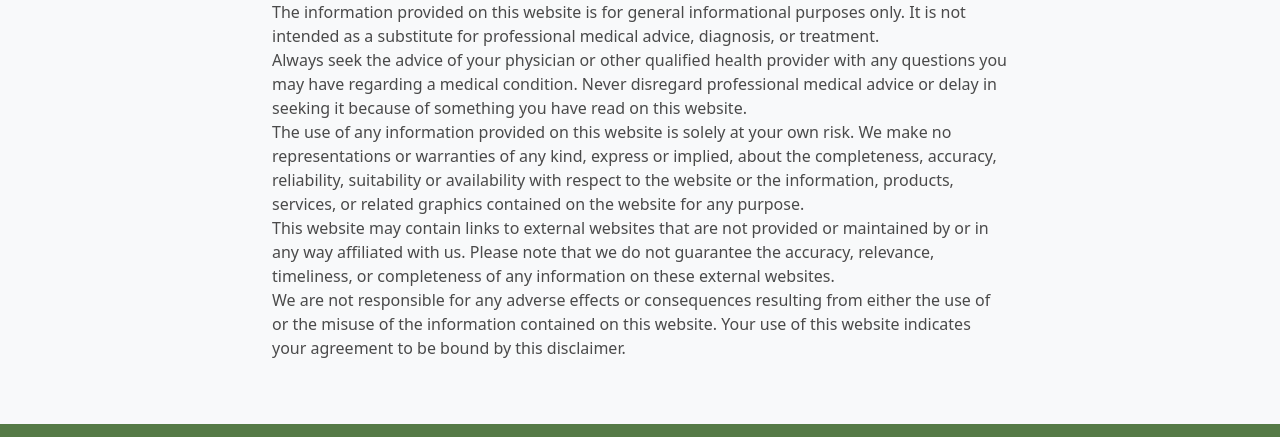
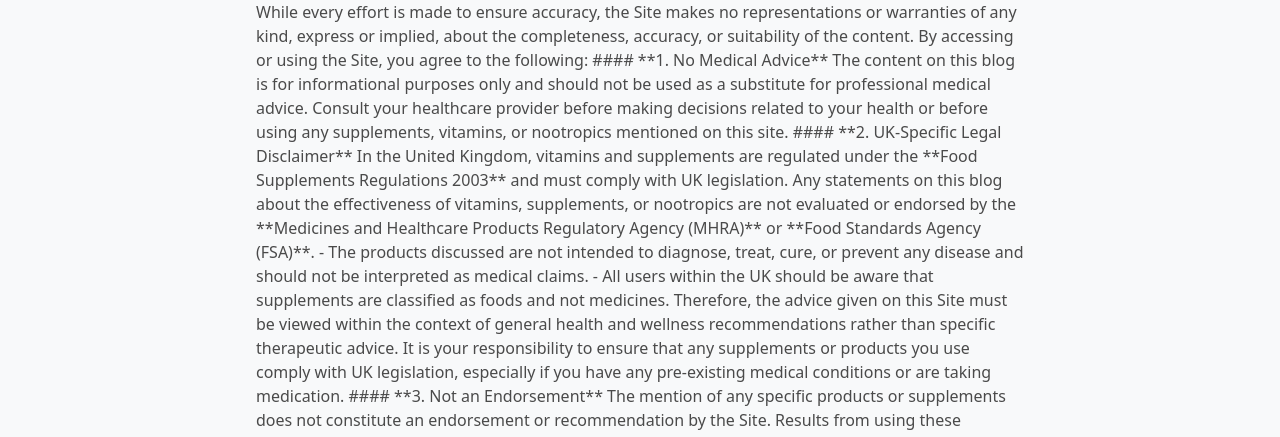
Before and after one commit to HBH786/vizen-blog, an Astro site: page /disclaimer in a window 1280 px wide. Shown: the part 218-655 px from the top of the page. Built offline with nearby package versions, Linux system fonts and the light colour scheme; Astro itself is replaced by a stand-in of ours.

Commit message:
Add files via upload
removed wordpress bloat

```diff
--- a/src/components/Footer.astro
+++ b/src/components/Footer.astro
@@ -16,7 +16,6 @@
           <li><a href="/contact" class="hover:text-accent">Contact</a></li>
           <li><a href="/privacy-policy" class="hover:text-accent">Privacy Policy</a></li>
           <li><a href="/terms-of-service" class="hover:text-accent">Terms of Service</a></li>
-          <li><a href="/disclaimer" class="hover:text-accent">Disclaimer</a></li>
         </ul>
       </div>
       <div class="w-full md:w-1/3">
--- a/src/pages/disclaimer.astro
+++ b/src/pages/disclaimer.astro
@@ -2,19 +2,60 @@
 import Layout from '../layouts/Layout.astro';
 ---
 
-<Layout title="Disclaimer - VIZEN">
-  <div class="max-w-3xl mx-auto px-4 py-8">
-    <h1 class="text-4xl font-heading font-bold mb-6">Disclaimer</h1>
-    <div class="prose prose-lg">
-      <p>The information provided on this website is for general informational purposes only. It is not intended as a substitute for professional medical advice, diagnosis, or treatment.</p>
 
-      <p>Always seek the advice of your physician or other qualified health provider with any questions you may have regarding a medical condition. Never disregard professional medical advice or delay in seeking it because of something you have read on this website.</p>
+<Layout title="Disclaimer">
 
-      <p>The use of any information provided on this website is solely at your own risk. We make no representations or warranties of any kind, express or implied, about the completeness, accuracy, reliability, suitability or availability with respect to the website or the information, products, services, or related graphics contained on the website for any purpose.</p>
+  <div class="max-w-3xl mx-auto">
+    ### Disclaimer for Blog Website on Vitamins, Supplements, Nootropics (Including UK-Specific Guidance)
 
-      <p>This website may contain links to external websites that are not provided or maintained by or in any way affiliated with us. Please note that we do not guarantee the accuracy, relevance, timeliness, or completeness of any information on these external websites.</p>
+---
 
-      <p>We are not responsible for any adverse effects or consequences resulting from either the use of or the misuse of the information contained on this website. Your use of this website indicates your agreement to be bound by this disclaimer.</p>
-    </div>
+**Disclaimer**
+
+The content provided on this blog (“Site”) is for informational purposes only and is not intended as a substitute for professional medical advice, diagnosis, or treatment. The blog covers topics related to vitamins, supplements, nootropics, and overall health and wellness. While every effort is made to ensure accuracy, the Site makes no representations or warranties of any kind, express or implied, about the completeness, accuracy, or suitability of the content.
+
+By accessing or using the Site, you agree to the following:
+
+#### **1. No Medical Advice**
+The content on this blog is for informational purposes only and should not be used as a substitute for professional medical advice. Consult your healthcare provider before making decisions related to your health or before using any supplements, vitamins, or nootropics mentioned on this site.
+
+#### **2. UK-Specific Legal Disclaimer**
+In the United Kingdom, vitamins and supplements are regulated under the **Food Supplements Regulations 2003** and must comply with UK legislation. Any statements on this blog about the effectiveness of vitamins, supplements, or nootropics are not evaluated or endorsed by the **Medicines and Healthcare Products Regulatory Agency (MHRA)** or **Food Standards Agency (FSA)**.
+
+- The products discussed are not intended to diagnose, treat, cure, or prevent any disease and should not be interpreted as medical claims.
+- All users within the UK should be aware that supplements are classified as foods and not medicines. Therefore, the advice given on this Site must be viewed within the context of general health and wellness recommendations rather than specific therapeutic advice.
+
+It is your responsibility to ensure that any supplements or products you use comply with UK legislation, especially if you have any pre-existing medical conditions or are taking medication.
+
+#### **3. Not an Endorsement**
+The mention of any specific products or supplements does not constitute an endorsement or recommendation by the Site. Results from using these products can vary, and the experiences shared may not be typical for all users.
+
+#### **4. Personal Responsibility**
+You assume full responsibility for using any of the information or products discussed on this Site. The blog owner is not liable for any adverse effects or health problems resulting from the use or misuse of the information presented.
+
+#### **5. Affiliate Links and Advertising**
+The Site may include affiliate links. The owner of the blog may earn a small commission from any purchases made through these links. This does not influence the content or recommendations provided. Additionally, third-party ads may appear on the Site; their presence is not an endorsement of the product or service advertised.
+
+#### **6. No Guarantees of Results**
+The effectiveness of supplements, vitamins, and nootropics can vary from person to person, depending on individual health, age, and other factors. The Site makes no guarantees that readers will experience the same benefits as described in the posts.
+
+#### **7. Use of External Links**
+The Site may contain links to external websites that are not operated by the blog owner. The Site is not responsible for the content or policies of these external sites and recommends reviewing their terms and conditions.
+
+#### **8. No Liability**
+The blog owner will not be held liable for any direct, indirect, or consequential damages arising out of the use or inability to use the Site or the information provided. This includes but is not limited to loss of health, financial loss, or any other form of harm or injury.
+
+#### **9. FDA and MHRA Disclaimer**
+Statements made on this Site about vitamins, supplements, and nootropics have not been evaluated by the **Food and Drug Administration (FDA)** or the **Medicines and Healthcare Products Regulatory Agency (MHRA)**. These products are not intended to diagnose, treat, cure, or prevent any disease.
+
+#### **10. Updates to the Disclaimer**
+The blog owner reserves the right to modify this disclaimer at any time without notice. It is your responsibility to check this page periodically for updates.
+
+---
+
+**By using this Site, you acknowledge and accept this disclaimer in full. If you disagree with any part of this disclaimer, please discontinue using the Site immediately.**
+
+---
+This disclaimer now includes UK-specific guidance, making it suitable for readers and users in both the US and the UK. The UK additions address regulations and the proper handling of claims related to health and wellness products.
   </div>
 </Layout>
```
